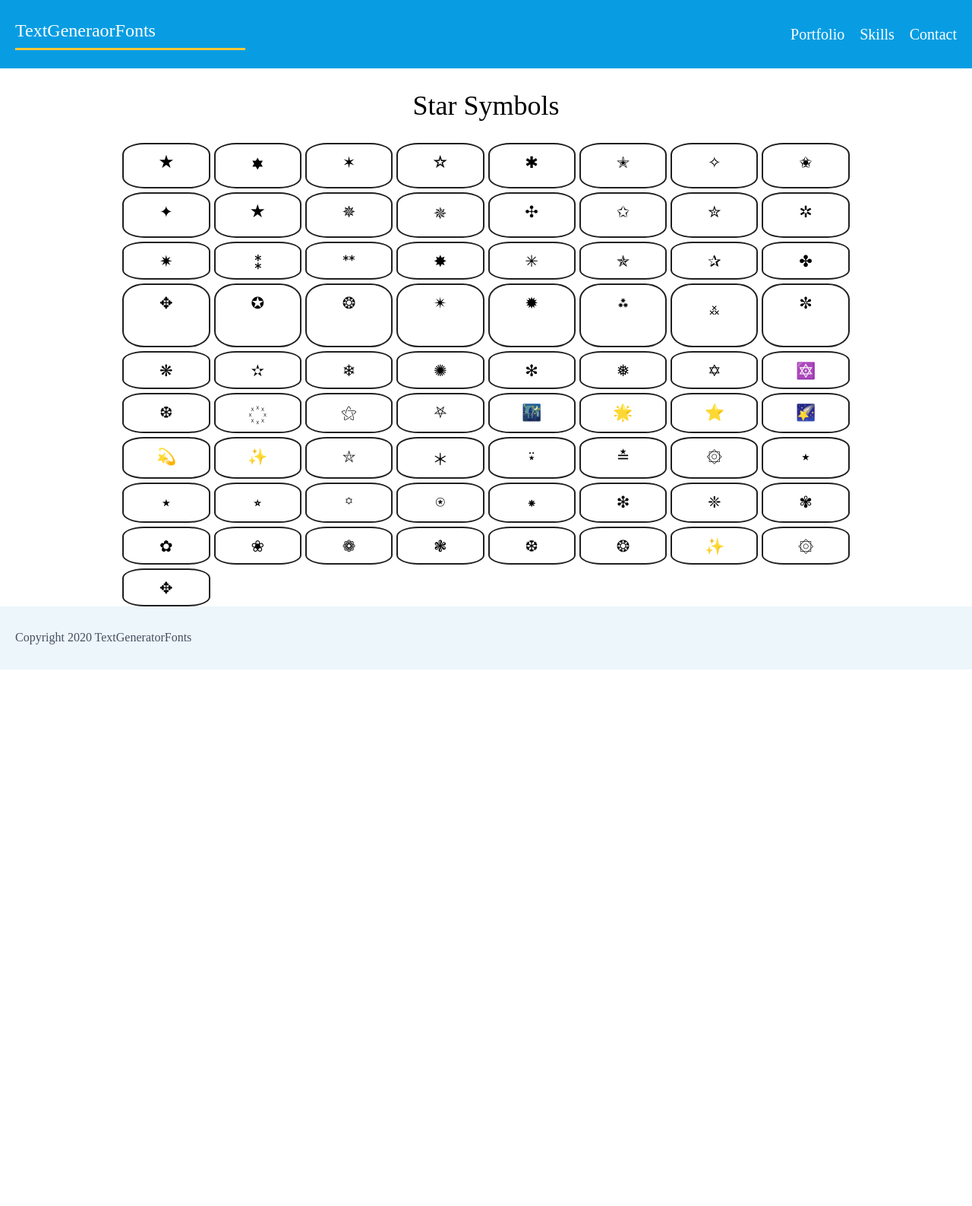
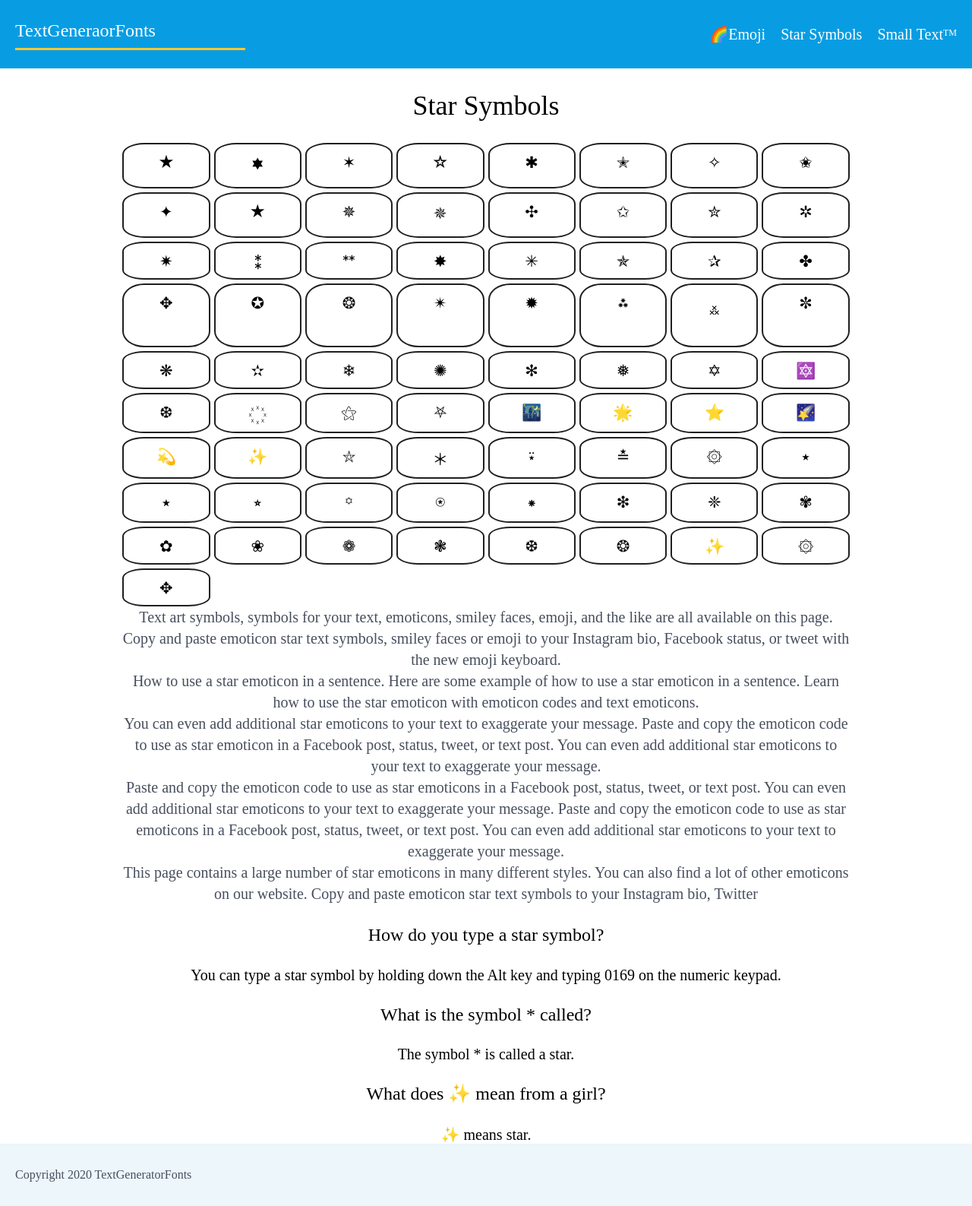
Before and after one commit to IamAkshayKaushik/StylishTextGenerator, a Django app: page /star-symbols in a window 1280 px wide. Shown: the whole page at 76% size. Before the commit the page ends 881 px from the top, so only its background shows below. Run offline with Django 3.2, Linux system fonts and the light colour scheme.

Commit message:
'navbar-fix'

```diff
--- a/StylishTextGenerator/urls.py
+++ b/StylishTextGenerator/urls.py
@@ -25,8 +25,9 @@ from django.shortcuts import reverse
 
 class StaticViewSitemap(Sitemap):
     def items(self):
-        return ['texttools:HOME', 'texttools:small-text-generator', 'texttools:star-symbbols',
-                'texttools:copyright-symbols', 'texttools:emoji-list', 'texttools:bold-text-generator']
+        return ['texttools:HOME', 'texttools:small-text-generator', 'texttools:star-symbols',
+                'texttools:copyright-symbols', 'texttools:emoji-list', 'texttools:bold-text-generator',
+                'texttools:vaporwave-text']
 
     def location(self, item):
         return reverse(item)
--- a/tools/templates/navigation.html
+++ b/tools/templates/navigation.html
@@ -2,9 +2,9 @@
     <nav class="site-nav grid">
         <p><a href="{% url 'texttools:HOME' %}"> TextGeneraorFonts</a></p>
         <ul>
-            <li><a href="#portfolio">Portfolio</a></li>
-            <li><a href="#skills">Skills</a></li>
-            <li><a href="#contact">Contact</a></li>
+            <li><a href="{% url 'texttools:emoji-list' %}">🌈Emoji</a></li>
+            <li><a href="{% url 'texttools:star-symbols' %}">Star Symbols</a></li>
+            <li><a href="{% url 'texttools:small-text-generator' %}">Small Textᵀᴹ</a></li>
         </ul>
     </nav>
 </div>
--- a/tools/templates/tools/star-symbols.html
+++ b/tools/templates/tools/star-symbols.html
@@ -2,7 +2,7 @@
 {% load static %}
 {% block head %}
     <title>Star Symbols</title>
-        <meta name="title" content="Star Symbols (🅲🅾🅿🆈 🅰🅽🅳 🅿🅰🆂🆃🅴)">
+    <meta name="title" content="Star Symbols (🅲🅾🅿🆈 🅰🅽🅳 🅿🅰🆂🆃🅴)">
     <meta name="Description"
           content="Copy-paste, or learn to type star symbol emoji directly from your keyboard. You can put them in Facebook, Youtube or Instagram. Ways to type star symbols ✬ ✭ ✮ ✯ ✰ ✡ ⋆ ✢ ✣ ✤ ✥ ❋ ✦ ✧ ✩ ✪ ✫ ★, their unicode entities and more."/>
     <meta name="keywords"
@@ -99,6 +99,44 @@
     <span>۞</span>
     <span>✥</span>
 {% endblock symbols %}
+{% block content %}
+    <p>
+        Text art symbols, symbols for your text, emoticons, smiley faces, emoji, and the like are all available on this
+        page. Copy and paste emoticon star text symbols, smiley faces or emoji to your Instagram bio, Facebook status,
+        or tweet with the new emoji keyboard.
+    </p>
+    <p>
+    How to use a star emoticon in a sentence. Here are some example of how to use a star emoticon in a sentence. Learn
+    how to use the star emoticon with emoticon codes and text emoticons.
+    </p>
+    <p>
+        You can even add additional star emoticons to your text to exaggerate your message. Paste and copy the emoticon
+        code to use as star emoticon in a Facebook post, status, tweet, or text post. You can even add additional star
+        emoticons to your text to exaggerate your message.
+    </p>
+    <p>
+    Paste and copy the emoticon code to use as star emoticons in a Facebook post, status, tweet, or text post. You can
+    even add additional star emoticons to your text to exaggerate your message. Paste and copy the emoticon code to use
+    as star emoticons in a Facebook post, status, tweet, or text post. You can even add additional star emoticons to
+    your text to exaggerate your message.
+    </p>
+    <p>
+        This page contains a large number of star emoticons in many different styles. You can also find a lot of other
+        emoticons on our website. Copy and paste emoticon star text symbols to your Instagram bio, Twitter
+    </p>
+    <p>
+    <h3>How do you type a star symbol?</h3>
+    You can type a star symbol by holding down the Alt key and typing 0169 on the numeric keypad.
+    </p>
+    <p>
+    <h3>What is the symbol * called?</h3>
+    The symbol * is called a star.
+    </p>
+    <p>
+    <h3>What does ✨ mean from a girl?</h3>
+    ✨ means star.
+    </p>
+{% endblock content %}
 {% block scripts %}
     <script type="application/ld+json">
     {
--- a/tools/urls.py
+++ b/tools/urls.py
@@ -11,7 +11,7 @@ urlpatterns = [
     path('vaporwave-text', TemplateView.as_view(template_name="tools/vaporwave-text.html"), name="vaporwave-text"),
     path('small-text-generator', TemplateView.as_view(template_name="tools/small-text-generator.html"),
          name="small-text-generator"),
-    path('star-symbols', TemplateView.as_view(template_name="tools/star-symbols.html"), name="star-symbbols"),
+    path('star-symbols', TemplateView.as_view(template_name="tools/star-symbols.html"), name="star-symbols"),
     path('copyright-symbols', TemplateView.as_view(template_name="tools/copyright-symbols.html"),
          name="copyright-symbols"),
     path('emoji-list/', EmojiList.as_view(), name="emoji-list"),
```
